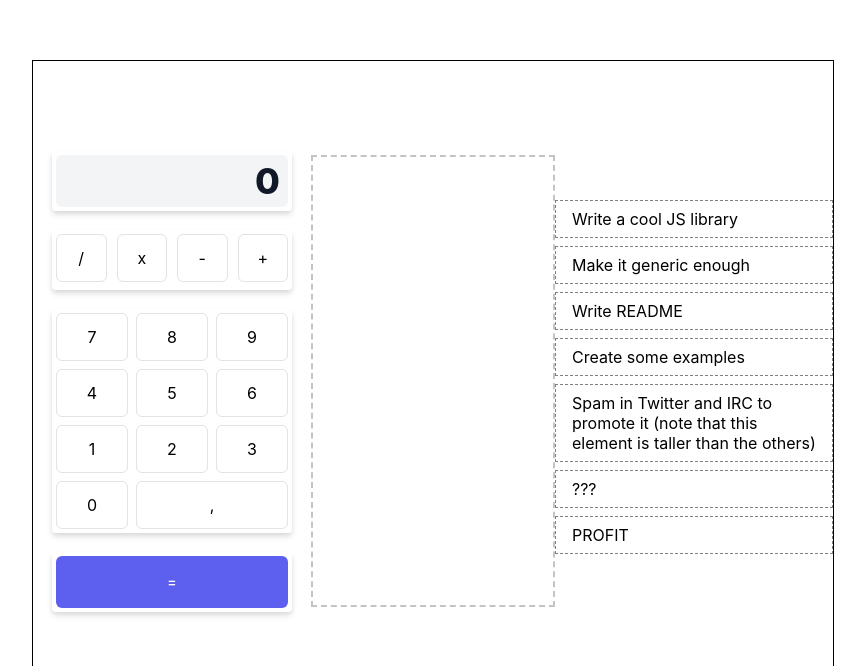
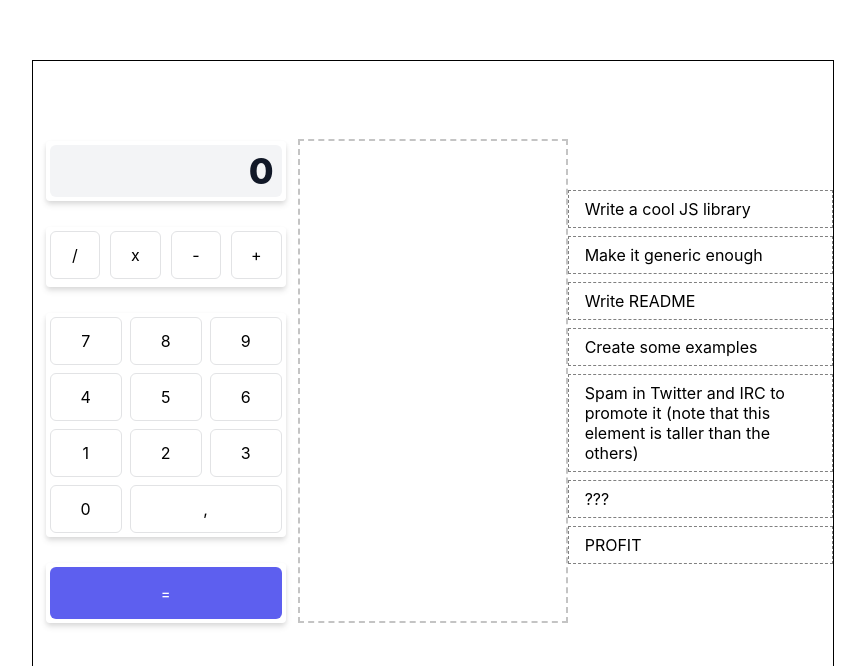
Before and after one commit to liza-rd-brain/CalculatorDnD, a React (Create React App) app: page / in a window 1280 px wide. Shown: the part 140-806 px from the top of the page, without its empty margins (207-1072 px from the left). Built offline with nearby package versions, Linux system fonts and the light colour scheme.

Commit message:
small markup fix

```diff
--- a/src/App.tsx
+++ b/src/App.tsx
@@ -23,17 +23,25 @@ const DragContainer = styled.div`
   height: 480px;
   /* border: 3px solid #70bb3e; */
   display: flex;
+  gap: 26px;
   flex-direction: column;
-  justify-content: space-around;
+  justify-content: space-between;
   align-items: center;
 `;
 
 const DropContainer = styled.div`
-  width: 243px;
-  height: 448px;
+  width: 50%;
+  height: 480px;
   border: 2px dashed #c4c4c4;
-
-  /* border: 3px solid gold; */
+  display: flex;
+  justify-content: center;
+  /* display: flex;
+  gap: 16px;
+  flex-direction: column;
+  justify-content: space-around;
+  -webkit-box-align: center;
+  align-items: center;
+ ; */
 `;
 
 export const ItemDragType = {
--- a/src/component/DropItem.tsx
+++ b/src/component/DropItem.tsx
@@ -9,7 +9,11 @@ import { CalculatorItem } from "../business/types";
 
 const StyledDropBlock = styled.div`
   width: 240px;
-  height: 480px;
+  height: 100%;
+  display: flex;
+  gap: 26px;
+  flex-direction: column;
+  align-items: center;
 `;
 
 type DropItemProps = {
```
